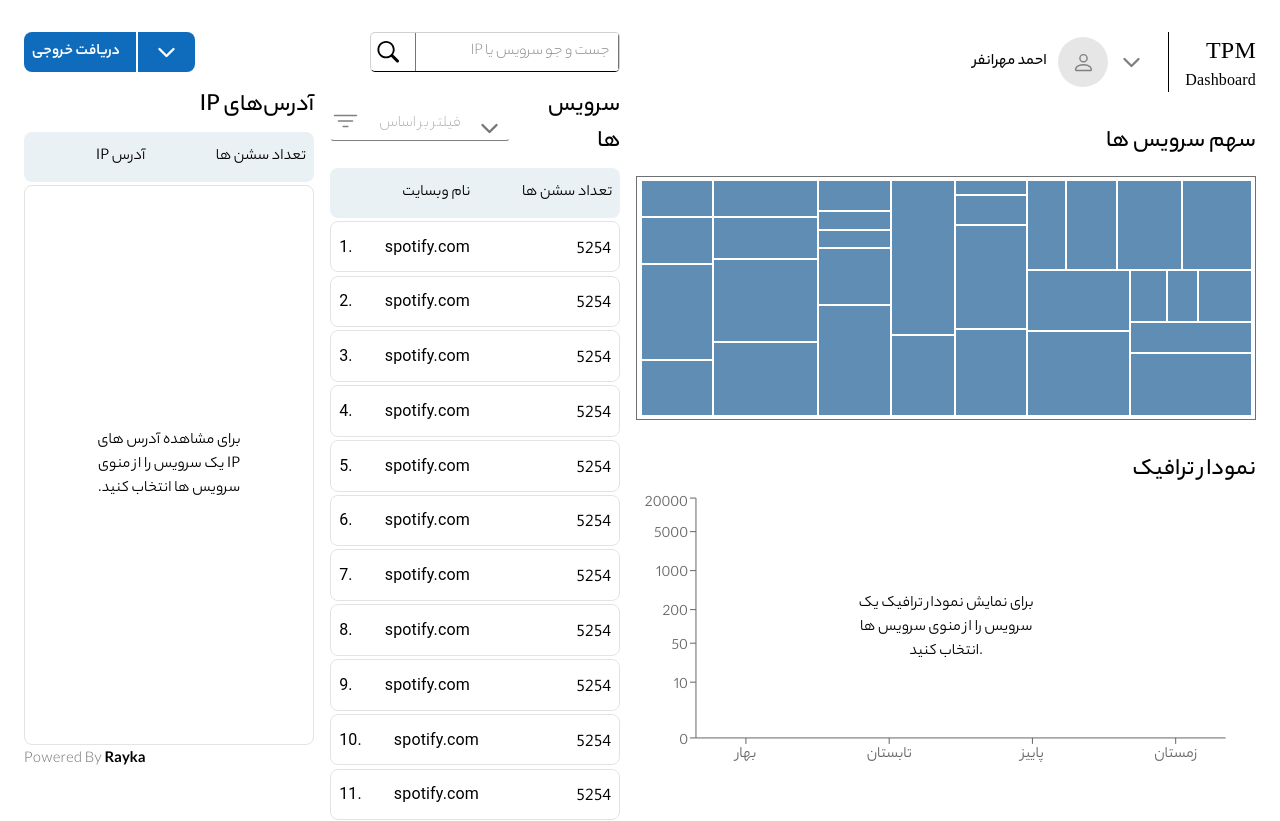
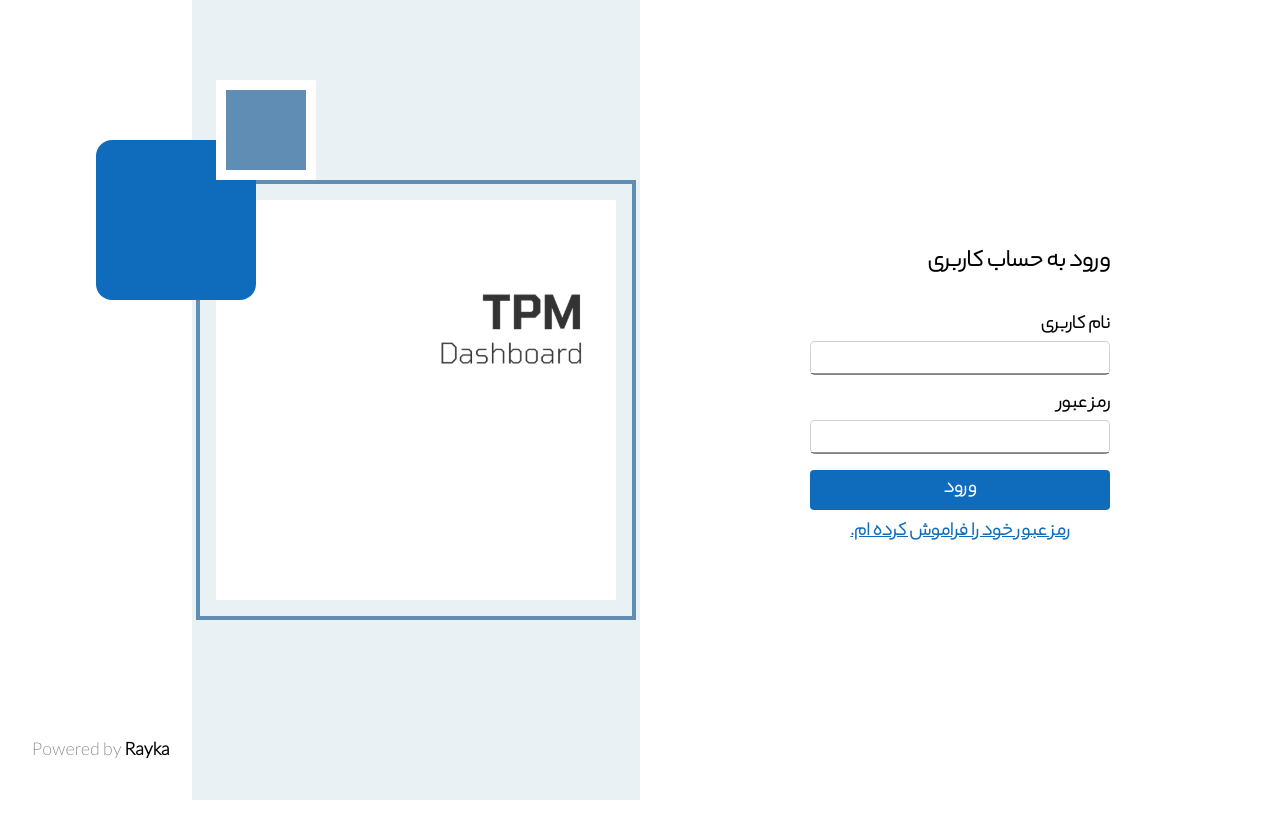
Before and after one commit to mahjs/Rayka-TPM, a React (Vite) app: page /login in a window 1280 px wide. After the commit the page ends 800 px from the top, so only its background shows below. Built offline with nearby package versions, Linux system fonts and the light colour scheme; the HTML template or start-up script is replaced by a standard one; a web font is replaced by a local one.

Commit message:
Add loign page and its components

```diff
--- a/package.json
+++ b/package.json
@@ -16,6 +16,7 @@
     "react": "^18.2.0",
     "react-dom": "^18.2.0",
     "react-icons": "^4.12.0",
+    "react-router-dom": "^6.20.1",
     "recharts": "^2.10.3"
   },
   "devDependencies": {
--- a/src/App.tsx
+++ b/src/App.tsx
@@ -1,12 +1,27 @@
 import "./layout/App.css";
+import { Route, BrowserRouter as Router, Routes } from "react-router-dom";
 import "./layout/normalize.css";
-import Dashboard from "./pages/Dashboard";
+import { mainRoutes } from "./routes/routes";
+import { ThemeProvider } from "@emotion/react";
+import { createTheme } from "@mui/material";
+
+const theme = createTheme({
+  typography: {
+    fontFamily: "YekanBakh-Thin",
+  },
+});
 
 function App() {
   return (
-    <>
-      <Dashboard />
-    </>
+    <ThemeProvider theme={theme}>
+      <Router>
+        <Routes>
+          {mainRoutes.map((route) => (
+            <Route key={route.path} path={route.path} element={route.element} />
+          ))}
+        </Routes>
+      </Router>
+    </ThemeProvider>
   );
 }
 
--- /dev/null
+++ b/src/components/login/Input.tsx
@@ -0,0 +1,40 @@
+import { Box, Typography, Input as MuiInput } from "@mui/material";
+import { FC } from "react";
+
+interface Props {
+  name: string;
+  onChange: (newValue: string) => void;
+  value: string;
+  title: string;
+  type?: string;
+}
+
+const Input: FC<Props> = ({ onChange, value, title, name, type = "text" }) => {
+  return (
+    <Box
+      sx={{
+        display: "flex",
+        flexDirection: "column",
+      }}
+    >
+      <Typography fontWeight="700" fontSize="1.2rem">
+        {title}
+      </Typography>
+      <MuiInput
+        type={type}
+        name={name}
+        value={value}
+        onChange={(e) => onChange(e.target.value)}
+        sx={{
+          borderRadius: ".3rem",
+          outline: "none",
+          border: "1px solid #D1D1D1",
+          borderBottomWidth: "1px",
+          borderBottomColor: "gray",
+        }}
+      />
+    </Box>
+  );
+};
+
+export default Input;
--- /dev/null
+++ b/src/pages/Login.tsx
@@ -0,0 +1,181 @@
+import { Box, Button, Typography } from "@mui/material";
+import Input from "../components/login/Input";
+import { useState } from "react";
+import Logo from "../assets/images/logo.svg";
+
+const Login = () => {
+  const [userName, setUserName] = useState<string>("");
+  const [password, setPassword] = useState<string>("");
+  return (
+    <Box
+      component="main"
+      sx={{
+        height: "100vh",
+        display: "flex",
+      }}
+    >
+      {/* Form Component */}
+      <Box
+        sx={{
+          width: "50%",
+          height: "100dvh",
+          display: "flex",
+          justifyContent: "center",
+          alignItems: "center",
+        }}
+      >
+        <Box
+          sx={{
+            minWidth: "300px",
+            display: "flex",
+            flexDirection: "column",
+            margin: "auto",
+          }}
+        >
+          <Typography
+            marginBottom="2rem"
+            fontWeight="700"
+            fontSize="1.5rem"
+            component="h1"
+          >
+            ورود به حساب کاربری
+          </Typography>
+          <Box
+            component="form"
+            sx={{
+              display: "flex",
+              flexDirection: "column",
+              gap: "1rem",
+            }}
+          >
+            <Input
+              name="username"
+              title="نام کاربری"
+              value={userName}
+              onChange={setUserName}
+            />
+            <Input
+              type="password"
+              name="password"
+              title="رمز عبور"
+              value={password}
+              onChange={setPassword}
+            />
+
+            <Button
+              sx={{
+                height: "2.5rem",
+                background: "#0F6CBD",
+                color: "#fff",
+                fontSize: "1.2rem",
+                fontWeight: "bold",
+                ":hover": {
+                  color: "#000",
+                },
+              }}
+            >
+              ورود
+            </Button>
+          </Box>
+          <Button
+            sx={{
+              maxWidth: "300px",
+              color: "#0F6CBD",
+              textDecoration: "underline",
+              fontSize: "1.2rem",
+              fontWeight: "bold",
+            }}
+          >
+            رمز عبور خود را فراموش کرده ام.
+          </Button>
+        </Box>
+      </Box>
+
+      {/* Logo and Backgrounds*/}
+      <Box
+        sx={{
+          width: "50%",
+          height: "100%",
+        }}
+      >
+        <Box
+          sx={{
+            height: "100%",
+            background: "#E9F1F4",
+            width: "70%",
+            display: "flex",
+            justifyContent: "center",
+            alignItems: "center",
+          }}
+        >
+          <Box
+            sx={{
+              background: "#fff",
+              width: "400px",
+              height: "400px",
+              position: "relative",
+              "::after": {
+                content: '""',
+                position: "absolute",
+                top: "-5%",
+                left: "-5%",
+                width: "110%",
+                height: "110%",
+                border: "4px solid #608DB4",
+              },
+            }}
+          >
+            <img
+              style={{
+                marginTop: "5rem",
+                marginRight: "2rem",
+              }}
+              src={Logo}
+              alt="Logo"
+            />
+
+            <Box
+              sx={{
+                position: "absolute",
+                width: "100px",
+                height: "100px",
+                background: "#608DB4",
+                top: "-120px",
+                left: "0",
+                border: "10px solid #fff",
+                zIndex: "10",
+              }}
+            />
+            <Box
+              sx={{
+                position: "absolute",
+                width: "160px",
+                height: "160px",
+                borderRadius: "1rem",
+                background: "#0F6CBD",
+                top: "-60px",
+                left: "-120px",
+                zIndex: "5",
+              }}
+            />
+          </Box>
+        </Box>
+      </Box>
+
+      <Typography
+        sx={{
+          position: "absolute",
+          bottom: "2rem",
+          left: "2rem",
+          color: "gray",
+          fontSize: "1.2rem",
+        }}
+      >
+        Powered by{" "}
+        <span style={{ color: "#000", fontWeight: "bold" }}>Rayka</span>
+      </Typography>
+    </Box>
+  );
+};
+
+export default Login;
--- a/src/routes/routes.ts
+++ /dev/null
@@ -1,6 +0,0 @@
-// export const Routes = [
-//     {
-//         path: '/',
-//         element: ''
-//     }
-// ]
--- /dev/null
+++ b/src/routes/routes.tsx
@@ -0,0 +1,13 @@
+import Dashboard from "../pages/Dashboard";
+import Login from "../pages/Login";
+
+export const mainRoutes = [
+  {
+    path: "/",
+    element: <Dashboard />,
+  },
+  {
+    path: "/login",
+    element: <Login />,
+  },
+];
```
Also changed, not shown: src/assets/images/logo.svg (added), 1 other file (tests, documents, lock files or other folders).
